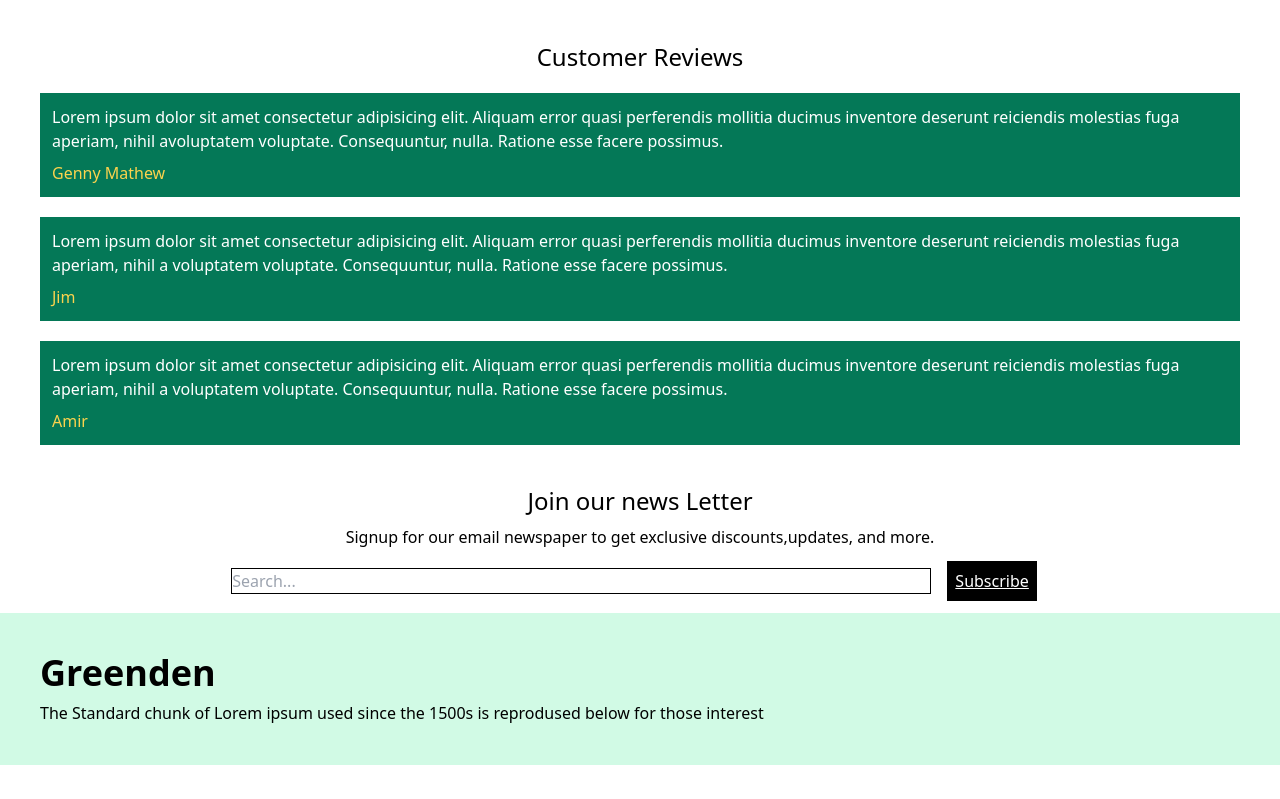
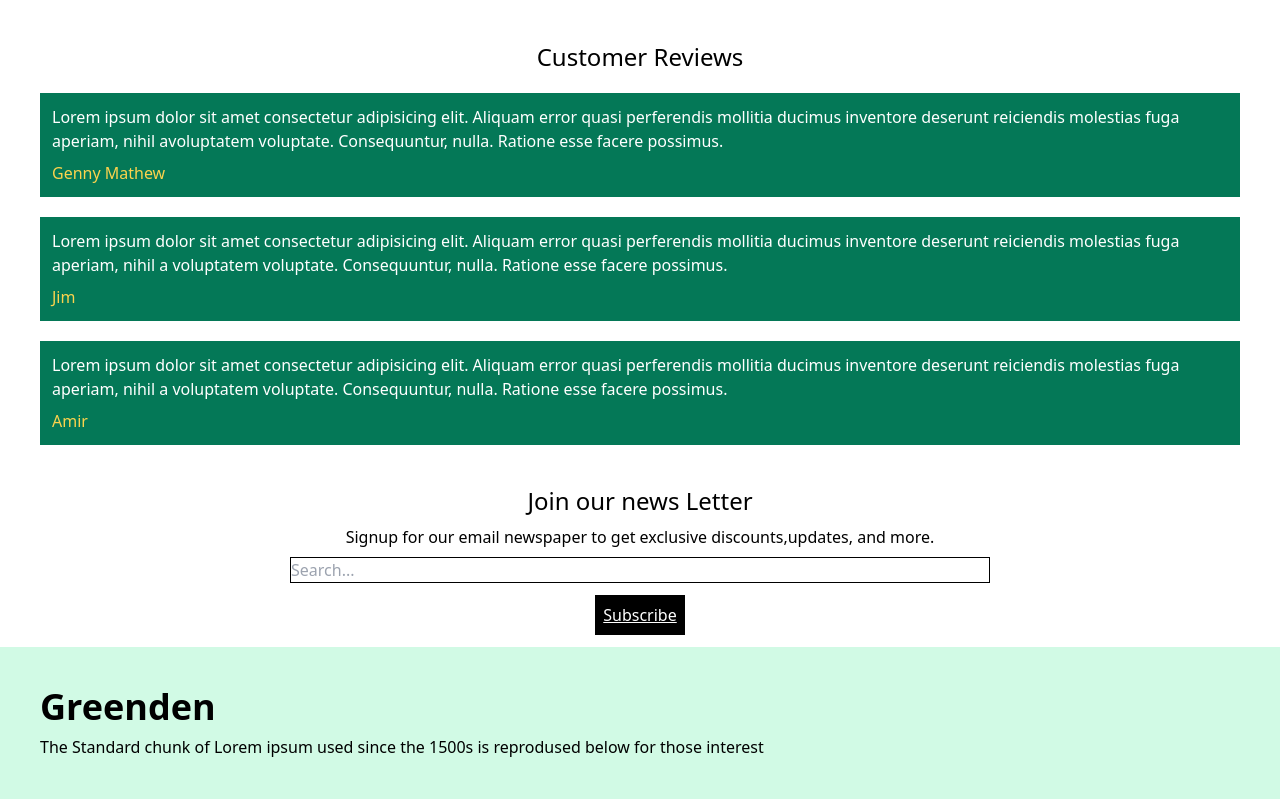
Before and after one commit to santhoshblendz/Greenden-tailwind-practise, a plain HTML site: page index.html in a window 1280 px wide. Shown: the part 1094-1893 px from the top of the page. Before the commit the page ends 1859 px from the top, so only its background shows below. Drawn offline with nearby package versions, Linux system fonts and the light colour scheme.

Commit message:
changed subscibe alignments

```diff
--- a/index.html
+++ b/index.html
@@ -154,7 +154,8 @@
         <h2 class="text-2xl font-medium mb-2">Join our news Letter</h2>
         <p>Signup for our email newspaper to get exclusive discounts,updates, and more.</p>
         <input type="text" class="border border-black mt-2  " style="width: 700px;" placeholder="Search...">
-        <button class="text-white bg-black p-2 m-3 underline">Subscribe</button>
+        <div><button class="text-white bg-black p-2 m-3 underline">Subscribe</button></div>
+
 
     </section>
     <!--Footer-->
```
